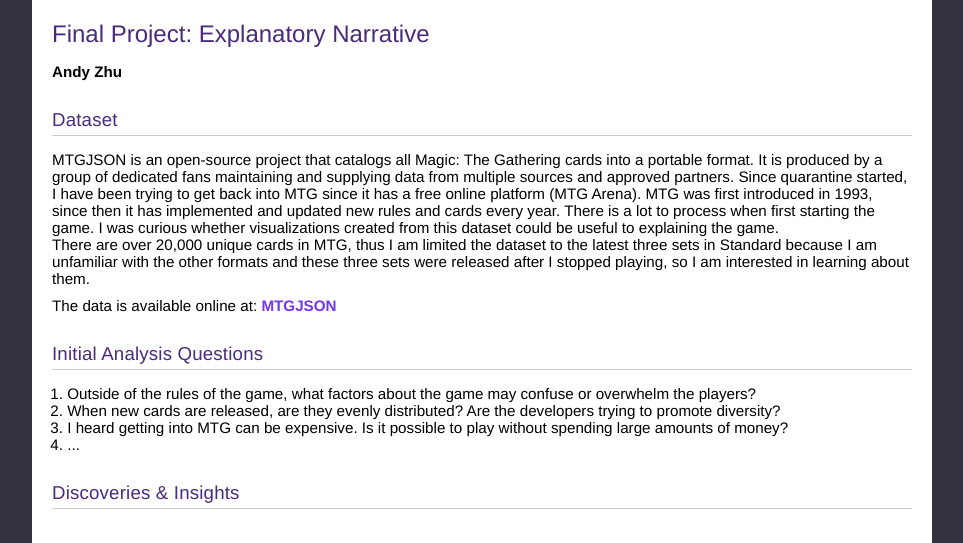
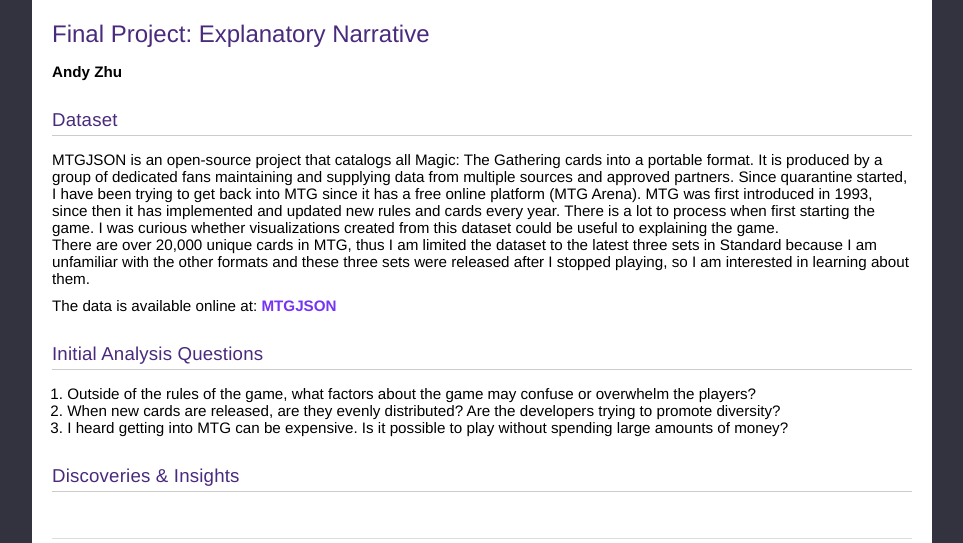
Before and after one commit to Helbindi/196VFinal, a plain HTML site: page index.html in a window 1280 px wide. Shown: the top 543 px of the page, without its empty margins (158-1121 px from the left). Drawn offline with nearby package versions, Linux system fonts and the light colour scheme.

Commit message:
Initial commit

```diff
--- a/index.html
+++ b/index.html
@@ -99,7 +99,6 @@ ol { margin: 1em; }
     <li>Outside of the rules of the game, what factors about the game may confuse or overwhelm the players?</li>
     <li>When new cards are released, are they evenly distributed? Are the developers trying to promote diversity?</li>
     <li>I heard getting into MTG can be expensive. Is it possible to play without spending large amounts of money?</li>
-    <li>...</li>
   </ol>
 </section>
 
```
